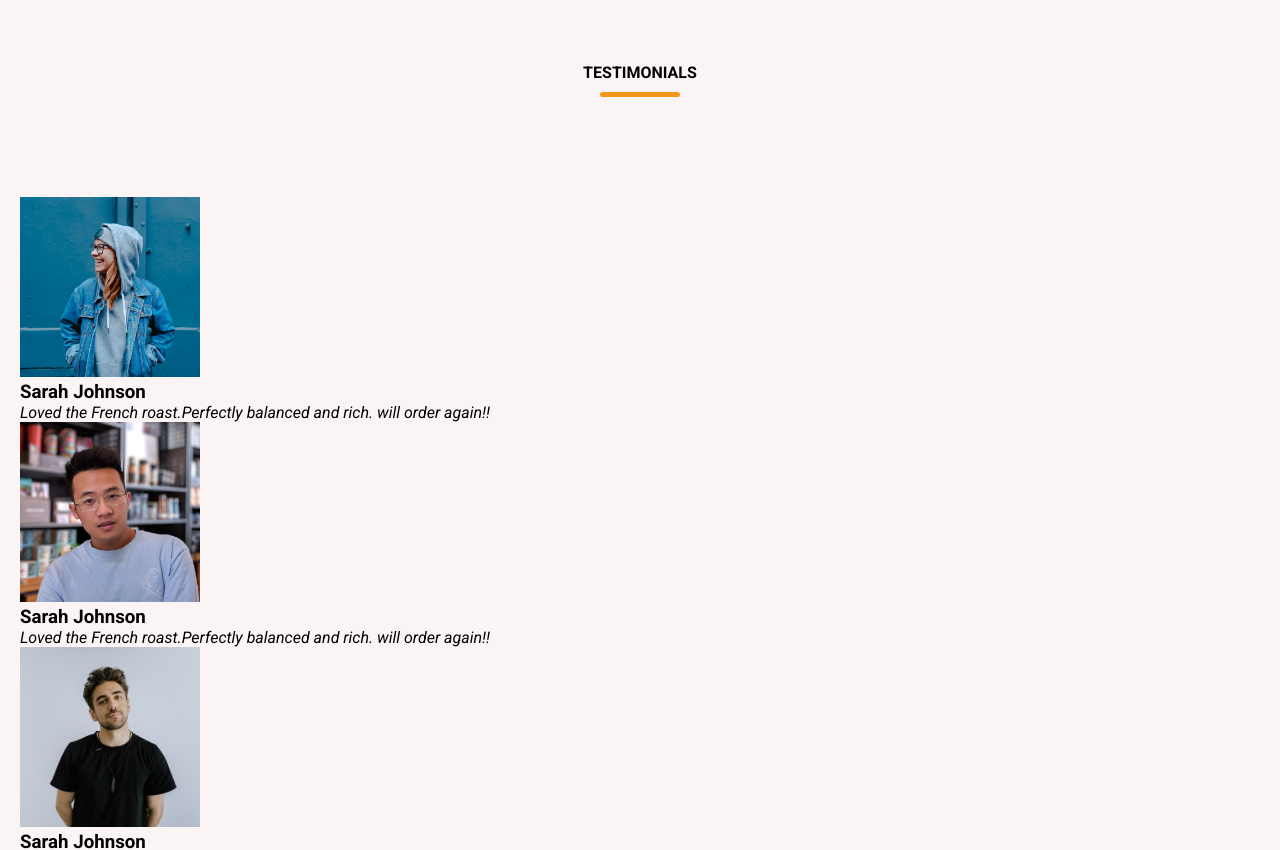
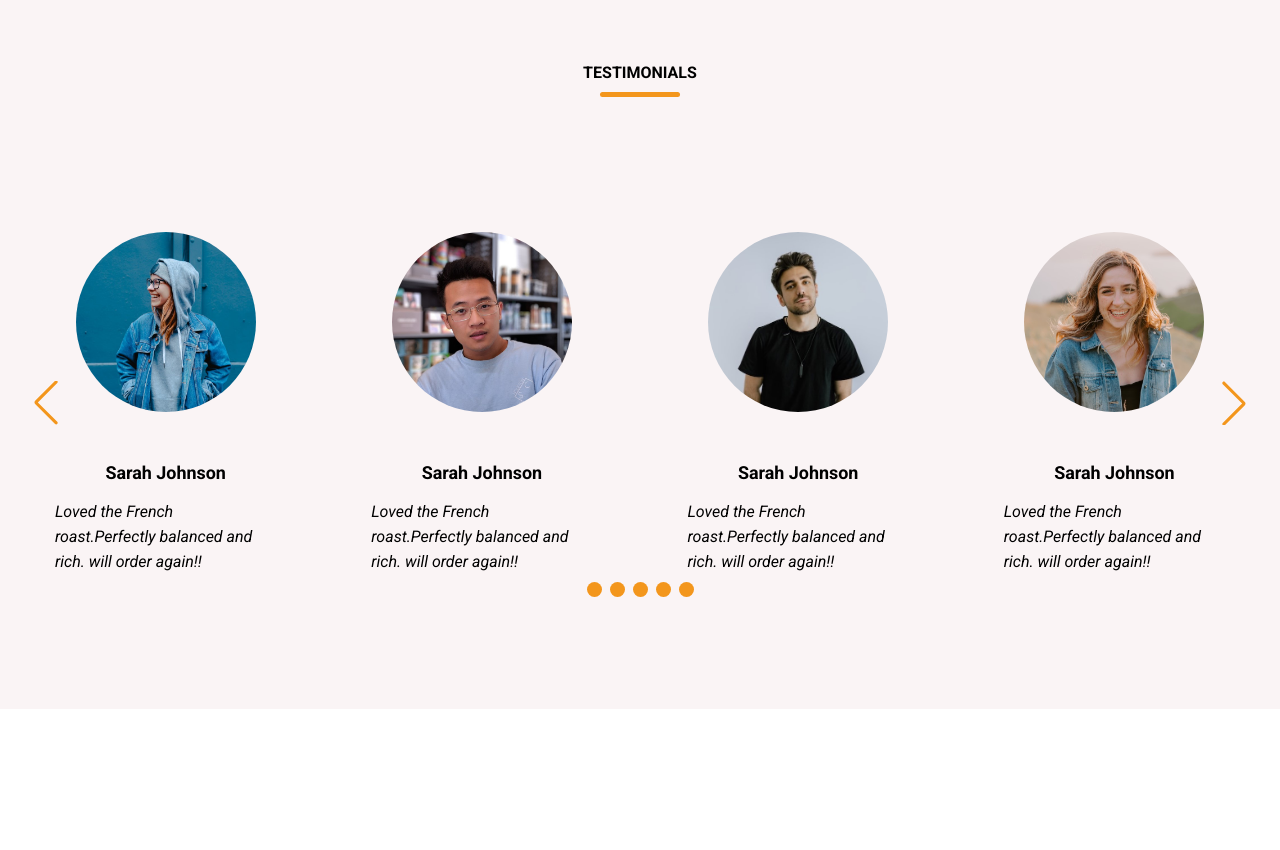
Before and after one commit to Negar-karimi9023/Front-end-Exercises, a website: page HomePage/index.html in a window 1280 px wide. Shown: the part 2679-3529 px from the top of the page. After the commit the page ends 3388 px from the top, so only its background shows below. Drawn offline with nearby package versions, Linux system fonts and the light colour scheme; files that its build step writes are made by us from their sources; files whose address does not match are found by name; a web font is replaced by a local one.

Commit message:
testimonials-section step2

```diff
--- a/HomePage/index.html
+++ b/HomePage/index.html
@@ -4,6 +4,10 @@
     <meta charset="UTF-8" />
     <meta name="viewport" content="width=device-width, initial-scale=1.0" />
     <title>Document</title>
+    <link
+      rel="stylesheet"
+      href="https://cdn.jsdelivr.net/npm/swiper@12/swiper-bundle.min.css"
+    />
     <link
       rel="stylesheet"
       href="https://cdnjs.cloudflare.com/ajax/libs/font-awesome/7.0.1/css/all.min.css"
@@ -159,10 +163,10 @@
       <section class="testimonials-section">
         <h2 class="section-title">Testimonials</h2>
         <div class="section-content">
-          <div class="slider-container">
+          <div class="slider-container swiper">
             <div class="slider-wrapper">
-              <ul class="testimonials-list">
-                <li class="testimonials">
+              <ul class="testimonials-list swiper-wrapper">
+                <li class="testimonial swiper-slide">
                   <img
                     src="/HomePage/images/user-1.jpg"
                     alt="user"
@@ -174,7 +178,7 @@
                     order again!!</i
                   >
                 </li>
-                <li class="testimonials">
+                <li class="testimonial swiper-slide">
                   <img
                     src="/HomePage/images/user-2.jpg"
                     alt="user"
@@ -186,7 +190,7 @@
                     order again!!</i
                   >
                 </li>
-                <li class="testimonials">
+                <li class="testimonial swiper-slide">
                   <img
                     src="/HomePage/images/user-3.jpg"
                     alt="user"
@@ -198,7 +202,7 @@
                     order again!!</i
                   >
                 </li>
-                <li class="testimonials">
+                <li class="testimonial swiper-slide">
                   <img
                     src="/HomePage/images/user-4.jpg"
                     alt="user"
@@ -210,7 +214,7 @@
                     order again!!</i
                   >
                 </li>
-                <li class="testimonials">
+                <li class="testimonial swiper-slide">
                   <img
                     src="/HomePage/images/user-5.jpg"
                     alt="user"
@@ -223,11 +227,18 @@
                   >
                 </li>
               </ul>
+              <!-- If we need pagination -->
+              <div class="swiper-pagination"></div>
+
+              <!-- If we need navigation buttons -->
+              <div class="swiper-slide-button swiper-button-prev"></div>
+              <div class="swiper-slide-button swiper-button-next"></div>
             </div>
           </div>
         </div>
       </section>
     </main>
+    <script src="https://cdn.jsdelivr.net/npm/swiper@12/swiper-bundle.min.js"></script>
     <script src="./HomePage/main.js"></script>
   </body>
 </html>
--- a/HomePage/main.js
+++ b/HomePage/main.js
@@ -8,3 +8,37 @@ menuOpenButton.addEventListener("click", function () {
 menuCloseButton.addEventListener("click", function () {
   menuOpenButton.click();
 });
+
+// Initialize Swiper
+const swiper = new Swiper(".slider-wrapper", {
+  // Optional parameters
+  // direction: "vertical",
+  spaceBetween: 25,
+  loop: true,
+
+  // If we need pagination
+  pagination: {
+    el: ".swiper-pagination",
+    clickable: true,
+    daynamicBullets: true,
+  },
+
+  // Navigation arrows
+  navigation: {
+    nextEl: ".swiper-button-next",
+    prevEl: ".swiper-button-prev",
+  },
+
+  //Responsive breakpoints
+  breakpoints: {
+    0: {
+      slidesPerView: 1,
+    },
+    768: { slidesPerView: 2 },
+    1024: { slidesPerView: 4 },
+  },
+  // // And if we need scrollbar
+  // scrollbar: {
+  //   el: ".swiper-scrollbar",
+  // },
+});
--- a/HomePage/style.css
+++ b/HomePage/style.css
@@ -266,11 +266,43 @@ header .navbar .nav-link:hover {
   padding: 50px 0 100px;
   background: var(--light-pink-color);
 }
+.testimonials-section .testimonial {
+  display: flex;
+  flex-direction: column;
+  justify-content: center;
+  align-items: center;
+  padding: 35px;
+}
 
-.testimonials-section .testimonials .user-image {
+.testimonials-section .testimonial .user-image {
   width: 180px;
   height: 180px;
   object-fit: cover;
+  border-radius: var(--border-radius-circle);
+  margin-bottom: 50px;
+}
+.testimonials-section .testimonial .name {
+  margin-bottom: 16px;
+  font-size: var(--font-size-m);
+}
+
+.testimonials-section .testimonial .feedback {
+  line-height: 25px;
+}
+
+.testimonials-section .swiper-pagination-bullet {
+  width: 15px;
+  height: 15px;
+  opacity: 1;
+  background: var(--secondary-color);
+}
+
+.testimonials-section .swiper-slide-button {
+  color: var(--secondary-color);
+  transition: 0.3s ease;
+}
+.testimonials-section .swiper-slide-button:hover {
+  color: var(--primary-color-color);
 }
 
 @media screen and (max-width: 1024px) {
```
